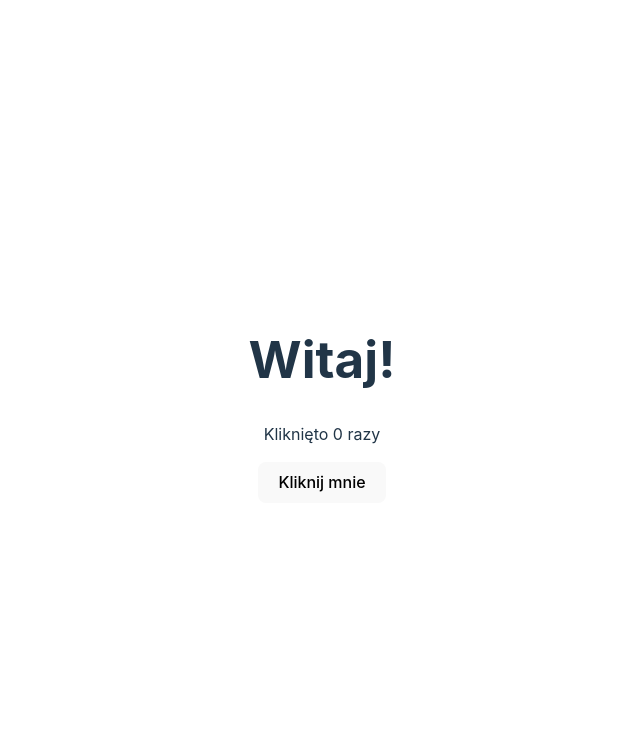
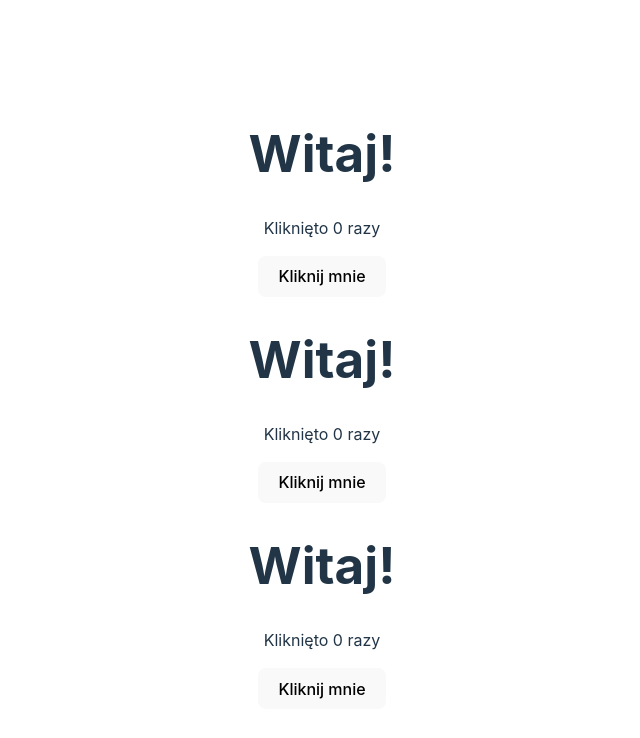
Before and after one commit to morfidon/react_pl_kurs, a React (Vite) app: page / in a window 1280 px wide. Shown: the top 738 px of the page, without its empty margins (318-958 px from the left). Built offline with nearby package versions, Linux system fonts and the light colour scheme.

Commit message:
WielokrotneKomponenty

```diff
--- a/src/App.jsx
+++ b/src/App.jsx
@@ -1,19 +1,14 @@
-import { useState } from 'react'
 import './App.css'
+import ClickCounter from './components/ClickCounter';
 
 function App()
 {
-    const [counter, setCounter] = useState(0);
 
-    const increaseValue = () =>
-    {
-        setCounter(counter + 1);
-    }
     return (
       <>
-        <h1>Witaj!</h1>
-        <p>Kliknięto {counter} razy</p>
-        <button onClick={increaseValue}>Kliknij mnie</button>
+        <ClickCounter />
+        <ClickCounter />
+        <ClickCounter />
       </>
     );
 }
--- /dev/null
+++ b/src/components/ClickCounter.jsx
@@ -0,0 +1,19 @@
+import { useState } from 'react';
+function ClickCounter()
+{
+    const [counter, setCounter] = useState(0);
+
+    const increaseValue = () =>
+    {
+        setCounter(counter + 1);
+    }
+    return (
+      <>
+        <h1>Witaj!</h1>
+        <p>Kliknięto {counter} razy</p>
+        <button onClick={increaseValue}>Kliknij mnie</button>
+      </>
+    );
+}
+
+export default ClickCounter
```
